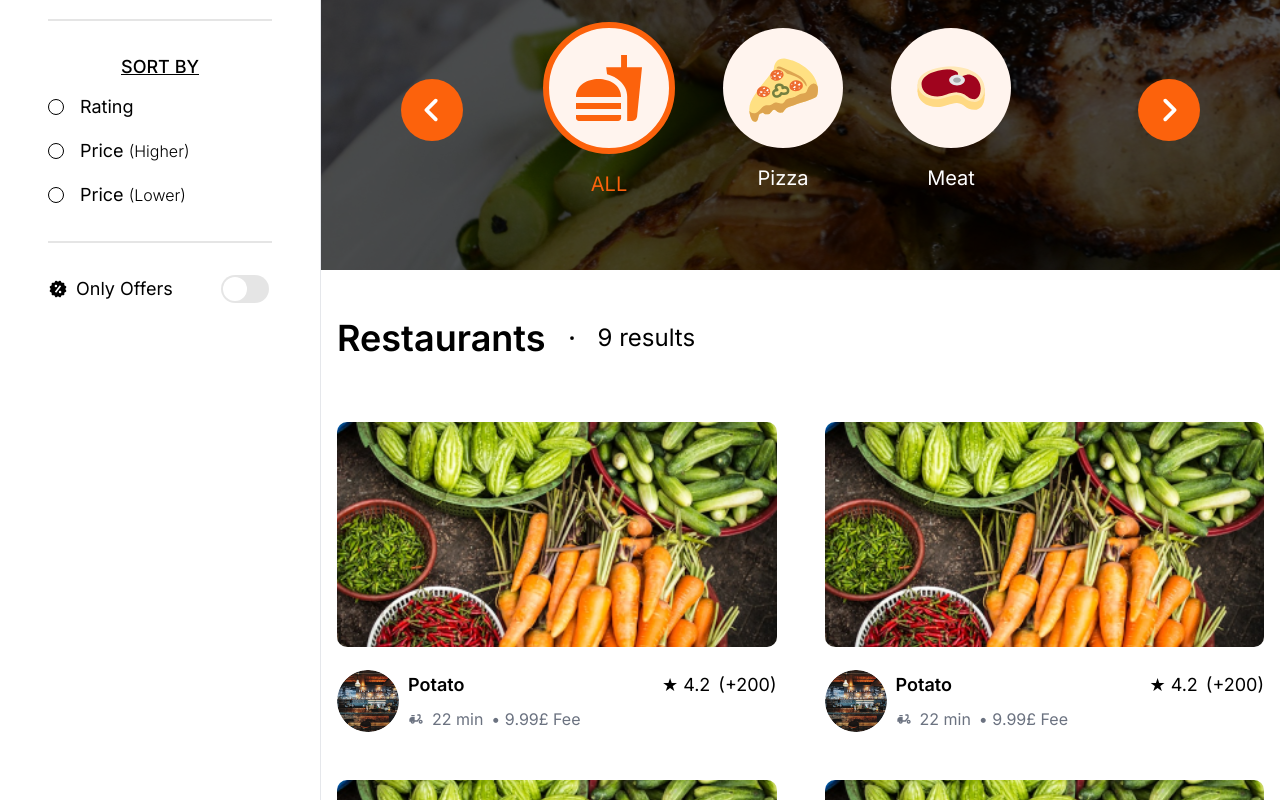
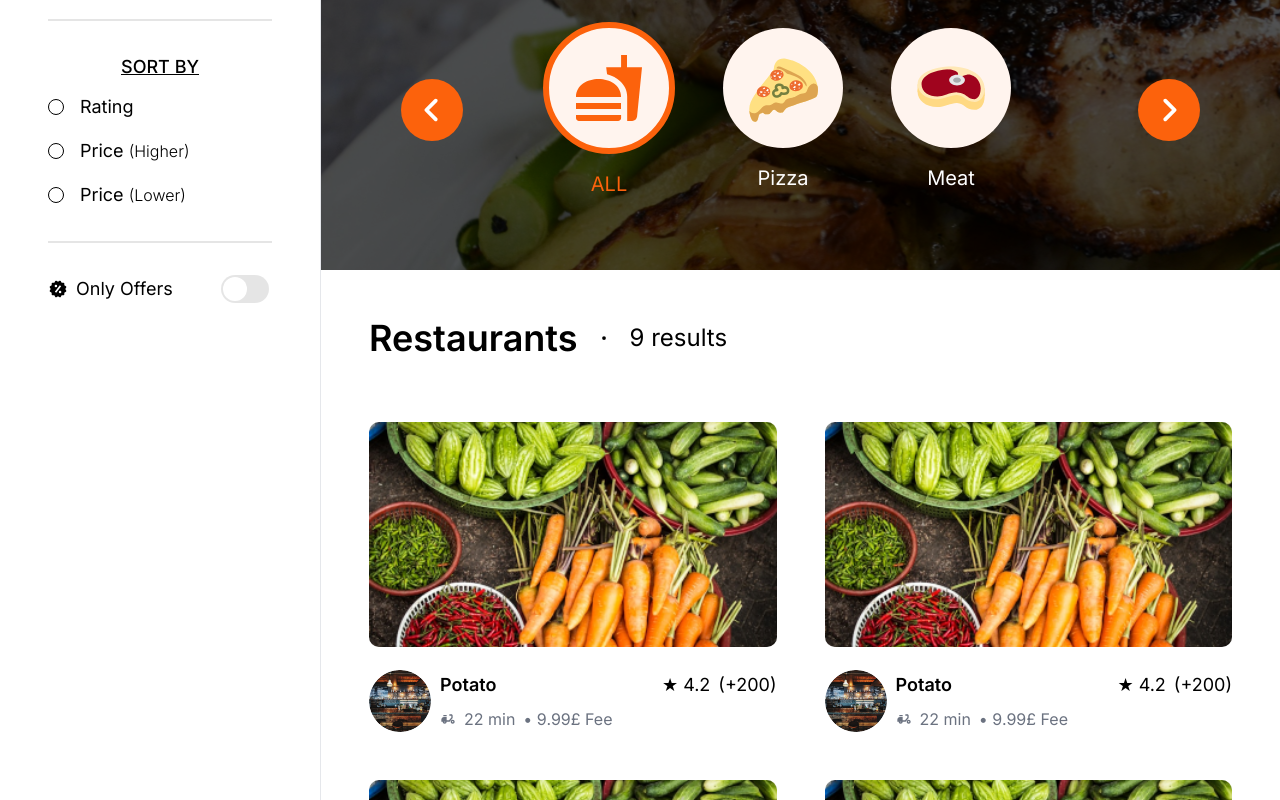
Before and after one commit to elsayedessam003/YumYum, a React (Vite) app in the folder Client/: page /restaurants in a window 1280 px wide. Shown: the part 316-1116 px from the top of the page. Built offline with nearby package versions, Linux system fonts and the light colour scheme.

Commit message:
changed the grid layout for the cards to flex

```diff
--- a/Client/src/components/Restaurant Card/RestaurantCard.jsx
+++ b/Client/src/components/Restaurant Card/RestaurantCard.jsx
@@ -1,6 +1,5 @@
 import { MdDeliveryDining } from "react-icons/md";
 import PropTypes from "prop-types";
-import { useEffect, useRef } from "react";
 
 RestaurantCard.propTypes = {
   name: PropTypes.string,
@@ -22,14 +21,14 @@ function RestaurantCard({
   profileImgSrc,
 }) {
   return (
-    <div className="rounded-lg flex flex-col items-start gap-[23px] hover:shadow-lg hover:scale-105 transition-all ease-linear p-4 cursor-pointer group">
+    <div className="rounded-lg flex flex-col flex-grow items-start gap-[23px] hover:shadow-lg hover:scale-105 transition-all ease-linear p-4 cursor-pointer group">
       <div className={"relative self-stretch"}>
         <img
           src={imgSrc}
           alt={name}
           className="h-[225px] w-full rounded-[10px] object-cover object-center"
         />
-        <div className="absolute inset-0 bg-black opacity-0 group-hover:opacity-40 transition-opacity duration-300"></div>
+        <div className="absolute inset-0 bg-black opacity-0 group-hover:opacity-40 transition-opacity duration-300 rounded-lg"></div>
       </div>
 
       <div className="flex items-center gap-[9px] self-stretch">
--- a/Client/src/components/RestaurantsFilterSection/RestaurantsFilterSection.jsx
+++ b/Client/src/components/RestaurantsFilterSection/RestaurantsFilterSection.jsx
@@ -13,7 +13,7 @@ function RestaurantsFilterSection() {
   return (
     <div
       className={
-        "border-t border-black border-opacity-10 h-full flex flex-col items-center"
+        "border-t border-black border-opacity-10 h-full flex flex-col items-center bg-white"
       }
     >
       <p
--- a/Client/src/pages/restaurants/Restaurants.jsx
+++ b/Client/src/pages/restaurants/Restaurants.jsx
@@ -56,7 +56,7 @@ function Restaurants() {
 
         <div
           className={
-            "flex items-center gap-4 font-semibold text-4xl px-4 py-12"
+            "flex items-center gap-4 font-semibold text-4xl px-12 py-12"
           }
         >
           <p>Restaurants</p>
@@ -64,11 +64,7 @@ function Restaurants() {
           <section className={"font-normal text-2xl"}>9 results</section>
         </div>
 
-        <div
-          className={
-            "grid justify-normal grid-cols-[repeat(auto-fill,minmax(360px,1fr))] gap-4 "
-          }
-        >
+        <div className={"flex flex-wrap gap-4 px-8 "}>
           <RestaurantCard
             name={"Potato"}
             fee={9.99}
```
